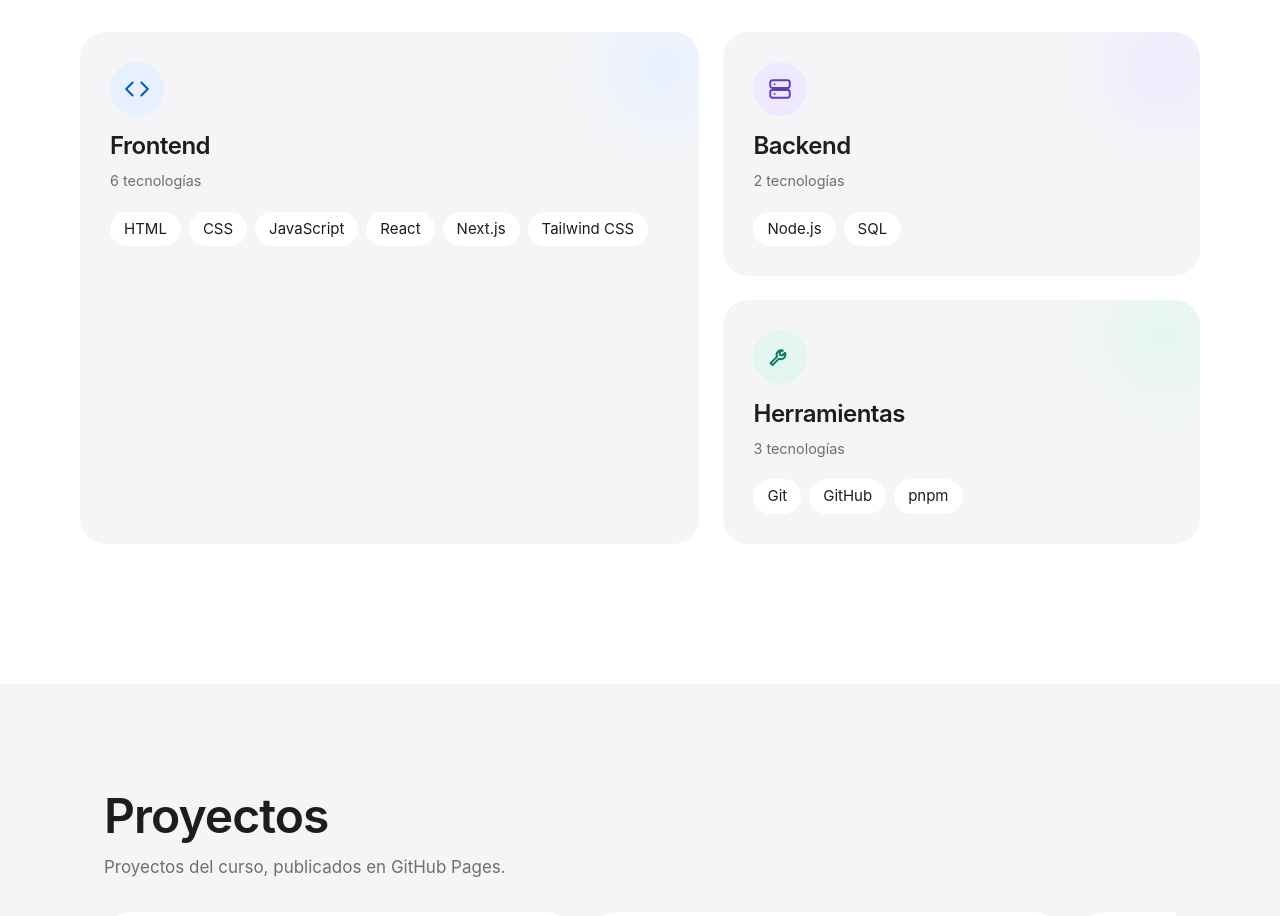
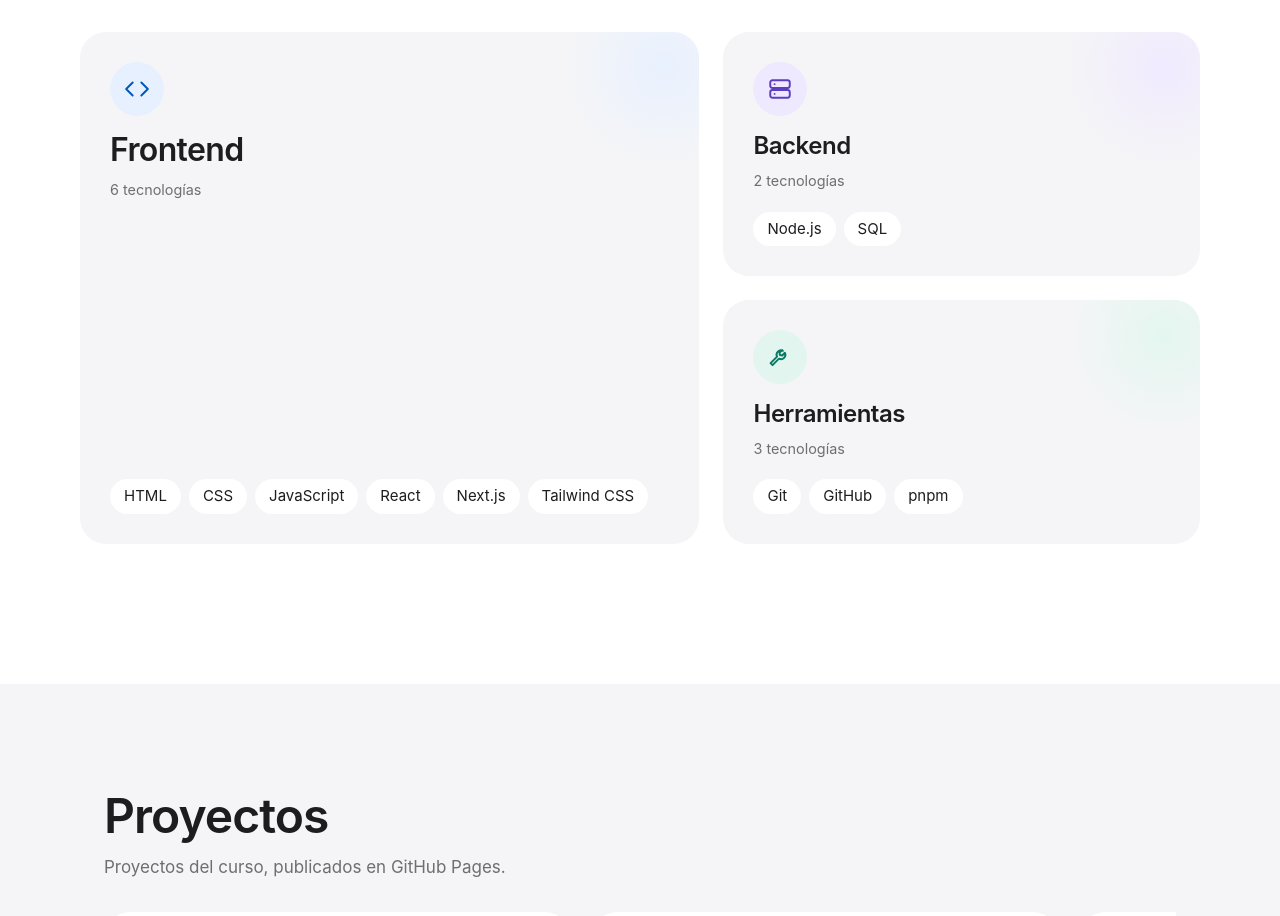
Before and after one commit to leninsio/portafolio, a Next.js app: page / in a window 1280 px wide. Shown: the part 1400-2316 px from the top of the page. Built offline with nearby package versions, Linux system fonts and the light colour scheme.

Commit message:
style: anchor lead skill card pills to the bottom

```diff
--- a/src/app/globals.css
+++ b/src/app/globals.css
@@ -657,6 +657,15 @@ html[data-theme="dark"] .hero__backdrop {
   .skills__group--lead {
     grid-row: span 2;
   }
+
+  /* Anchor the lead card's pills to its bottom so the tall card feels balanced. */
+  .skills__group--lead .skills__list {
+    margin-top: auto;
+  }
+
+  .skills__group--lead .skills__title {
+    font-size: 2rem;
+  }
 }
 
 /* Projects ------------------------------------------------------------- */
```
